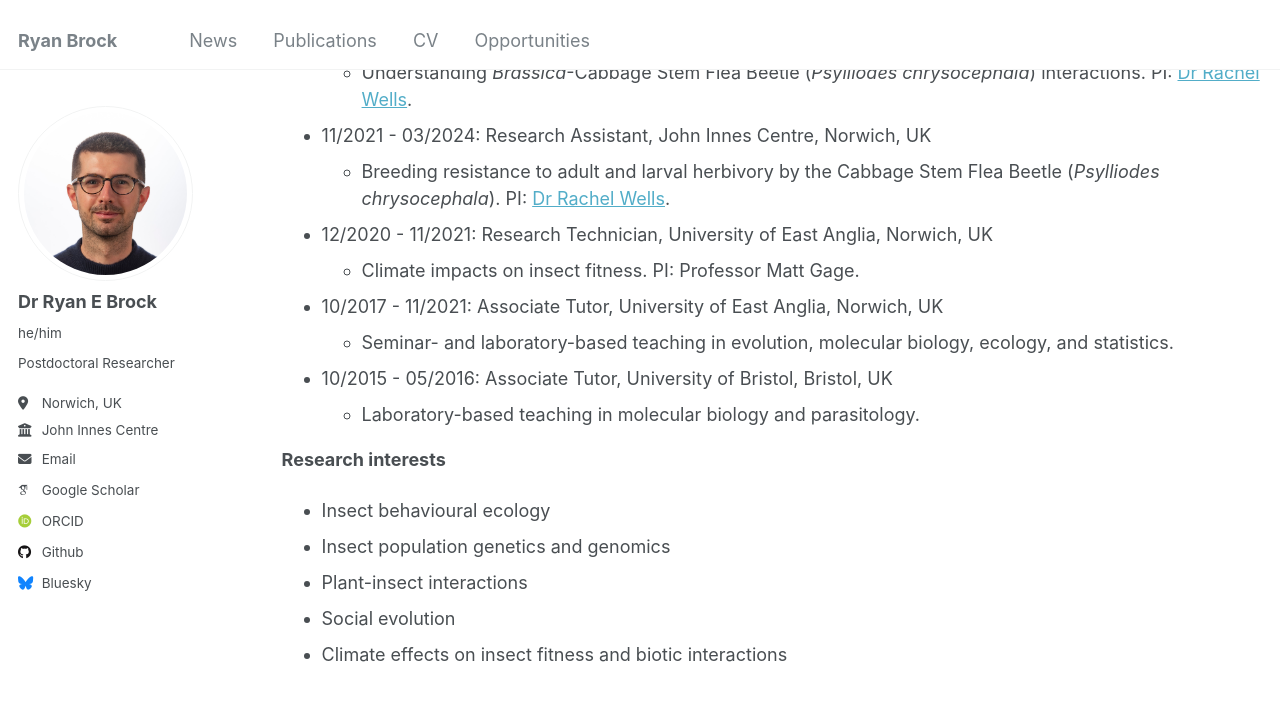
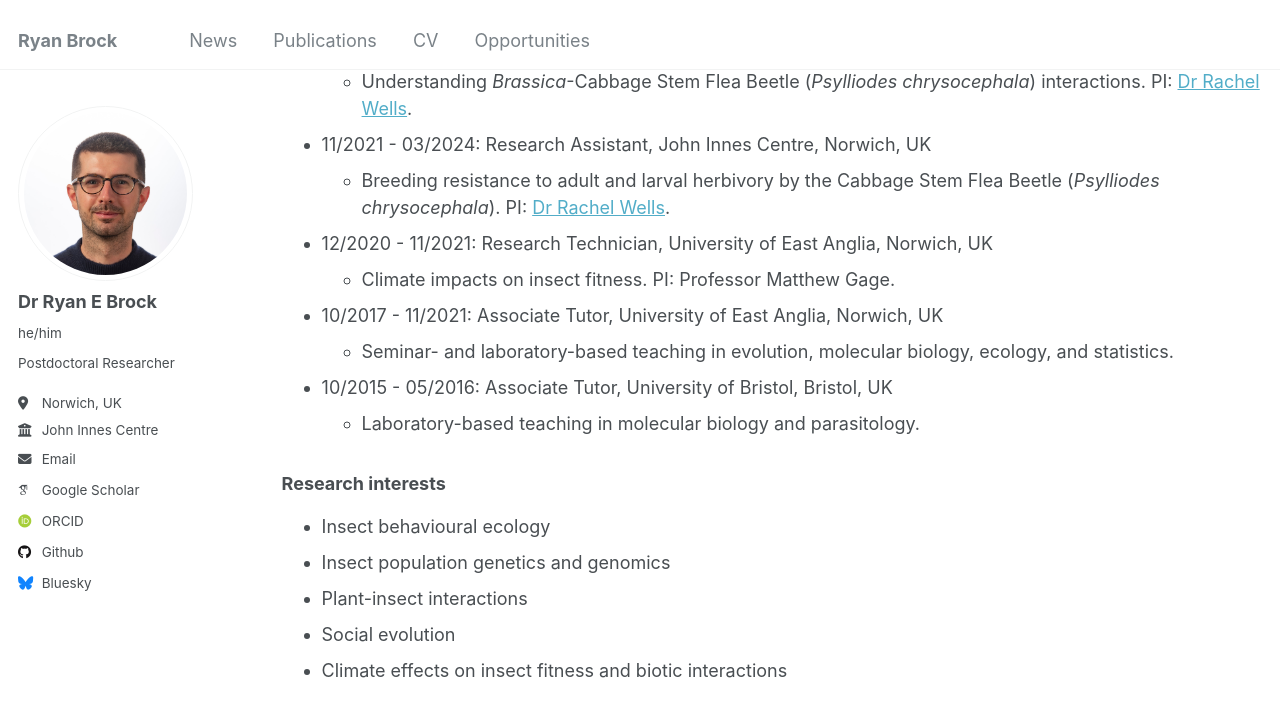
Before and after one commit to RyanEBrock/RyanEBrock.github.io, a Jekyll site: the page built from _pages/cv.md, in a window 1280 px wide and 900 px high, scrolled down 568 px. Shown: the top 717 px of the window. Built offline with Jekyll 4.4.1, drawn with Linux system fonts in a browser that asks for light colours; some web fonts are replaced.

Commit message:
reformat pages

```diff
--- a/_pages/cv.md
+++ b/_pages/cv.md
@@ -11,7 +11,7 @@ redirect_from:
 
 Please contact me for a full CV.
 
-**Education**
+### Education
 
 * 01/2017 - 06/2021: PhD Biological Sciences (NERC EnvEast Doctoral Training Partnership), University of East Anglia, Norwich, UK
 	* Thesis title: [Sociogenetics and behavioural ecology of the Tree Bumblebee (*Bombus hypnorum*)](https://ueaeprints.uea.ac.uk/id/eprint/84514/).
@@ -23,7 +23,7 @@ Please contact me for a full CV.
 
 * 09/2012 - 06/2015: BSc (Hons) Biological Sciences, University of East Anglia, Norwich, UK
 
-**Employment**
+### Employment
 
 * 04/2024 - Present: Postdoctoral Researcher, John Innes Centre, Norwich, UK
 	* Understanding *Brassica*-Cabbage Stem Flea Beetle  (*Psylliodes chrysocephala*) interactions. PI: [Dr Rachel Wells](https://www.jic.ac.uk/people/rachel-wells/).
@@ -32,7 +32,7 @@ Please contact me for a full CV.
 	* Breeding resistance to adult and larval herbivory by the Cabbage Stem Flea Beetle (*Psylliodes chrysocephala*). PI: [Dr Rachel Wells](https://www.jic.ac.uk/people/rachel-wells/).
 
 * 12/2020 - 11/2021: Research Technician, University of East Anglia, Norwich, UK
-	* Climate impacts on insect fitness. PI: Professor Matt Gage.
+	* Climate impacts on insect fitness. PI: Professor Matthew Gage.
 
 * 10/2017 - 11/2021: Associate Tutor, University of East Anglia, Norwich, UK
 	* Seminar- and laboratory-based teaching in evolution, molecular biology, ecology, and statistics.
@@ -40,7 +40,7 @@ Please contact me for a full CV.
 * 10/2015 - 05/2016: Associate Tutor, University of Bristol, Bristol, UK
 	* Laboratory-based teaching in molecular biology and parasitology.
 
-**Research interests**
+### Research interests
 
 * Insect behavioural ecology
 * Insect population genetics and genomics
```
Also changed, not shown: _pages/news.md (+0 -2 lines), _pages/publications.md (+2 -2 lines).
